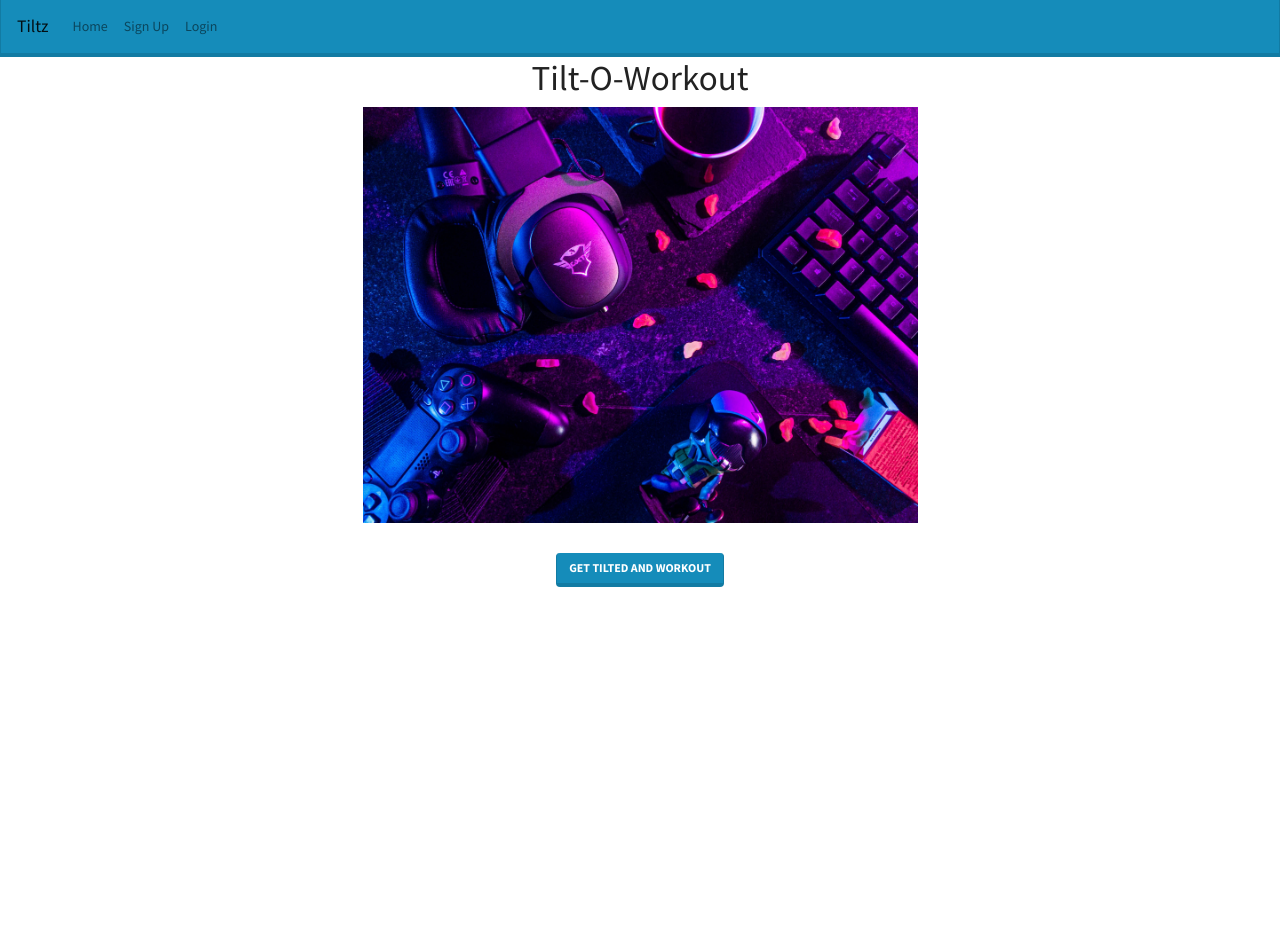
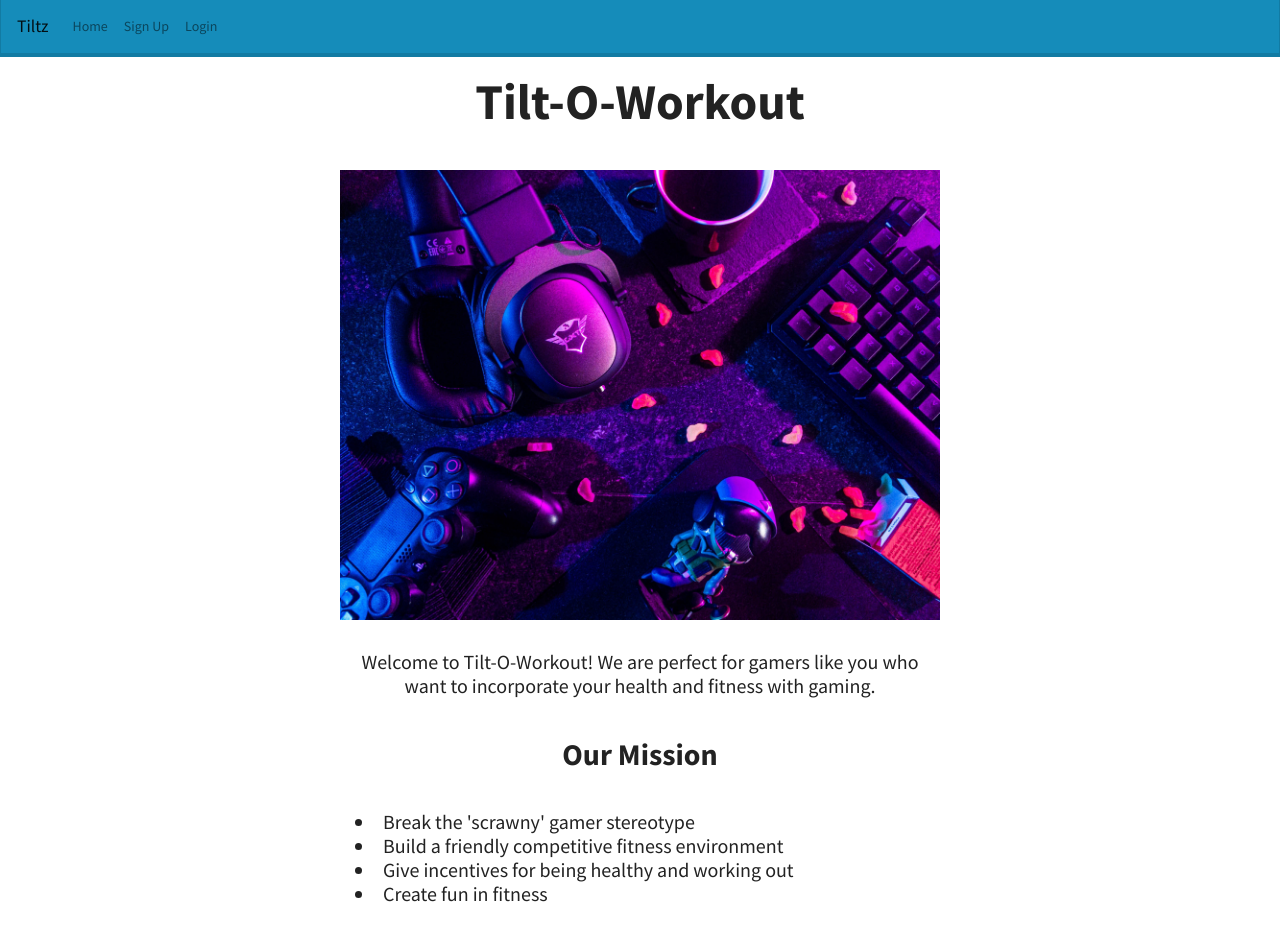
Before and after one commit to redxzeta/liquid-app, a React (Create React App) app in the folder liquid-react-app/: page / in a window 1280 px wide. Shown: the top 950 px of the page. Before the commit the page ends 800 px from the top, so only its background shows below. Built offline with nearby package versions, Linux system fonts and the light colour scheme; no server answers.

Commit message:
Homepage update

```diff
--- a/liquid-react-app/src/components/accounts/Login.js
+++ b/liquid-react-app/src/components/accounts/Login.js
@@ -29,7 +29,7 @@ export default function Login() {
 
   return (
     <div>
-      <h1>Login</h1>
+      <h1 className="login-header">Login</h1>
       <h2>{error}</h2>
       <Form onSubmit={onSubmit}>
         <Form.Group controlId="formUsername">
--- a/liquid-react-app/src/components/accounts/SignUp.js
+++ b/liquid-react-app/src/components/accounts/SignUp.js
@@ -39,7 +39,7 @@ export default function SignUp() {
   };
   return (
     <div>
-      <h1>Sign Up</h1>
+      <h1 className="login-header">Sign Up</h1>
       <h2>{error}</h2>
       <Form onSubmit={onSubmit}>
         <Form.Group controlId="formUsername">
--- a/liquid-react-app/src/components/accounts/login.css
+++ b/liquid-react-app/src/components/accounts/login.css
@@ -4,3 +4,17 @@
 #formPassword {
     width: 200px;
 }
+#formEmail {
+    width: 200px;
+}
+Form {
+    margin: auto;
+    width: 20%;
+    padding: 10px;
+}
+.login-header {
+    margin: auto;
+    width: 20%;
+    /* border: 3px solid green; */
+    font-size: 60px;
+}
--- a/liquid-react-app/src/components/home/LandingPage.js
+++ b/liquid-react-app/src/components/home/LandingPage.js
@@ -5,14 +5,19 @@ import "./landingpage.css";
 export default function LandingPage() {
   return (
     <div className="landingpage">
-      <h1>Tilt-O-Workout</h1>
-      <img
-        src={LandingImage}
-        alt="tiltz"
-        style={{ width: "50%", height: "auto" }}
-      />
-      <br />
-      <Button>Get Tilted and Workout</Button>
+      <div className="flex-1"><h1 className="landing-title">Tilt-O-Workout</h1></div>
+      <div className="flex-3"><img src={LandingImage} alt="tiltz" /></div>
+      <div className="flex-2"><h2 className="landing-text">Welcome to Tilt-O-Workout! We are perfect for gamers like you who want to incorporate your health and fitness with gaming.</h2></div>
+      <div className="flex-1"><h1 className="landing-subtitle">Our Mission</h1></div>
+      <div className="flex-2-1">
+        <h2 className="landing-text">
+          <li className="landing-text">Break the 'scrawny' gamer stereotype</li>
+          <li className="landing-text">Build a friendly competitive fitness environment</li>
+          <li className="landing-text">Give incentives for being healthy and working out</li>
+          <li className="landing-text">Create fun in fitness</li>
+        </h2></div>
+      <div className="flex-1"><h1 className="landing-subtitle">Ready to get started?</h1></div>
+      <div className="flex-4"><Button>Click Me!</Button></div>
     </div>
   );
 }
--- a/liquid-react-app/src/components/home/landingpage.css
+++ b/liquid-react-app/src/components/home/landingpage.css
@@ -1,10 +1,45 @@
-.landingpage{
-text-align: center;
+.landingpage {
+    display: flex;
+    justify-content: center;
+    flex-wrap: wrap;
 }
-
-.landingpage img{
-margin-bottom: 30px;
+.flex-1 {
+    padding: 15px;
+    width: 600px;
+    text-align: center;
+    /* border: 1px solid black; */
 }
-.button {
-
+.flex-2 {
+    padding: 15px;
+    width: 600px;
+    text-align: center;
+    /* border: 1px solid black; */
 }
+.flex-2-1 {
+    padding: 15px;
+    width: 600px;
+    /* border: 1px solid black; */
+}
+.flex-3 {
+    padding: 15px;
+}
+.flex-4 {
+    padding: 15px;
+    width: 600px;
+    /* border: 1px solid black; */
+    text-align: center;
+}
+.landing-text {
+    font-size: 20px;
+}
+.landing-subtitle {
+    font-size: 30px;
+    font-weight: 600;
+}
+.landing-title {
+    font-weight: 900;
+    font-size: 50px;
+}
+img {
+    width: 600px;
+}
```
Also changed, not shown: 2 other files (tests, documents, lock files or other folders).
